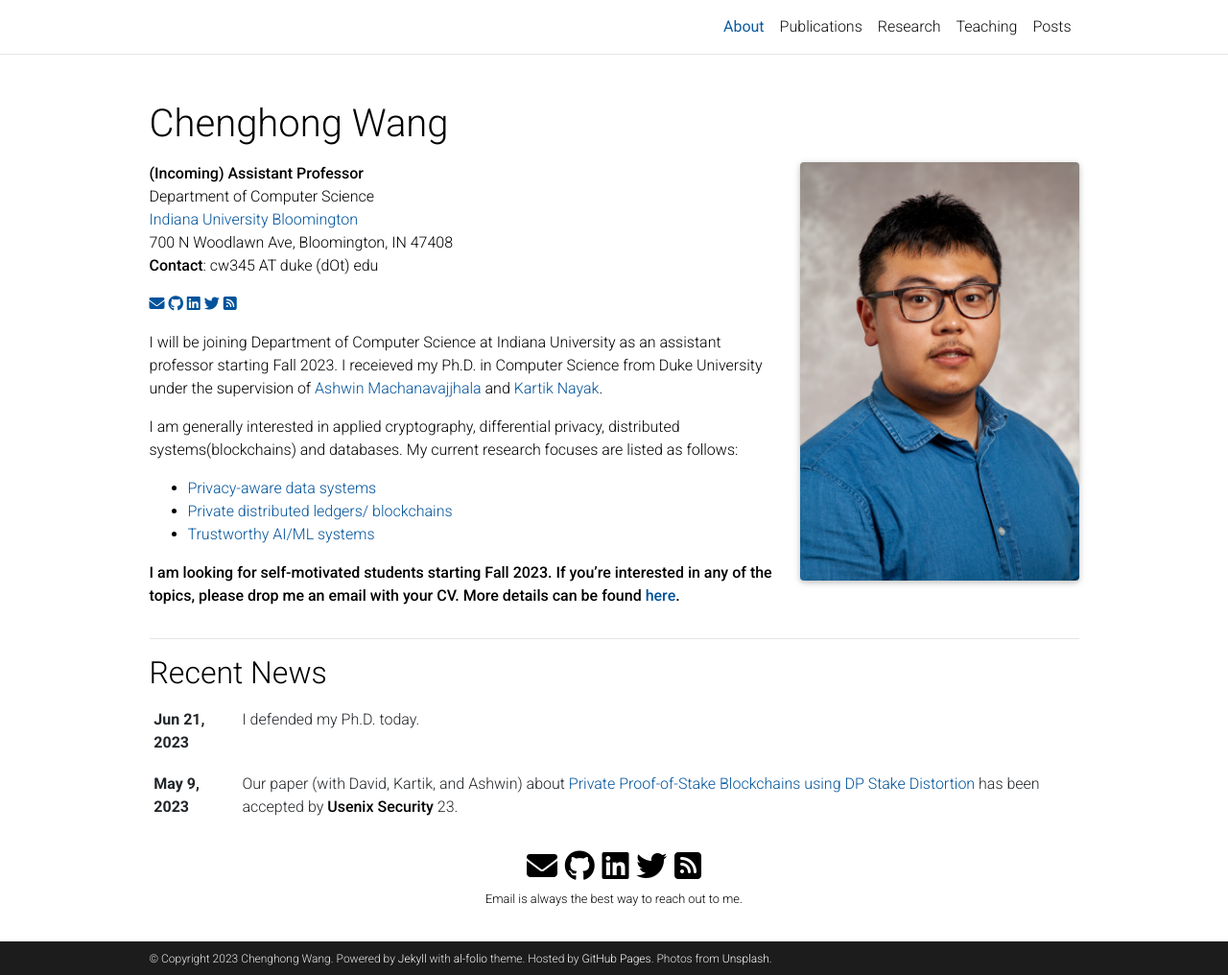
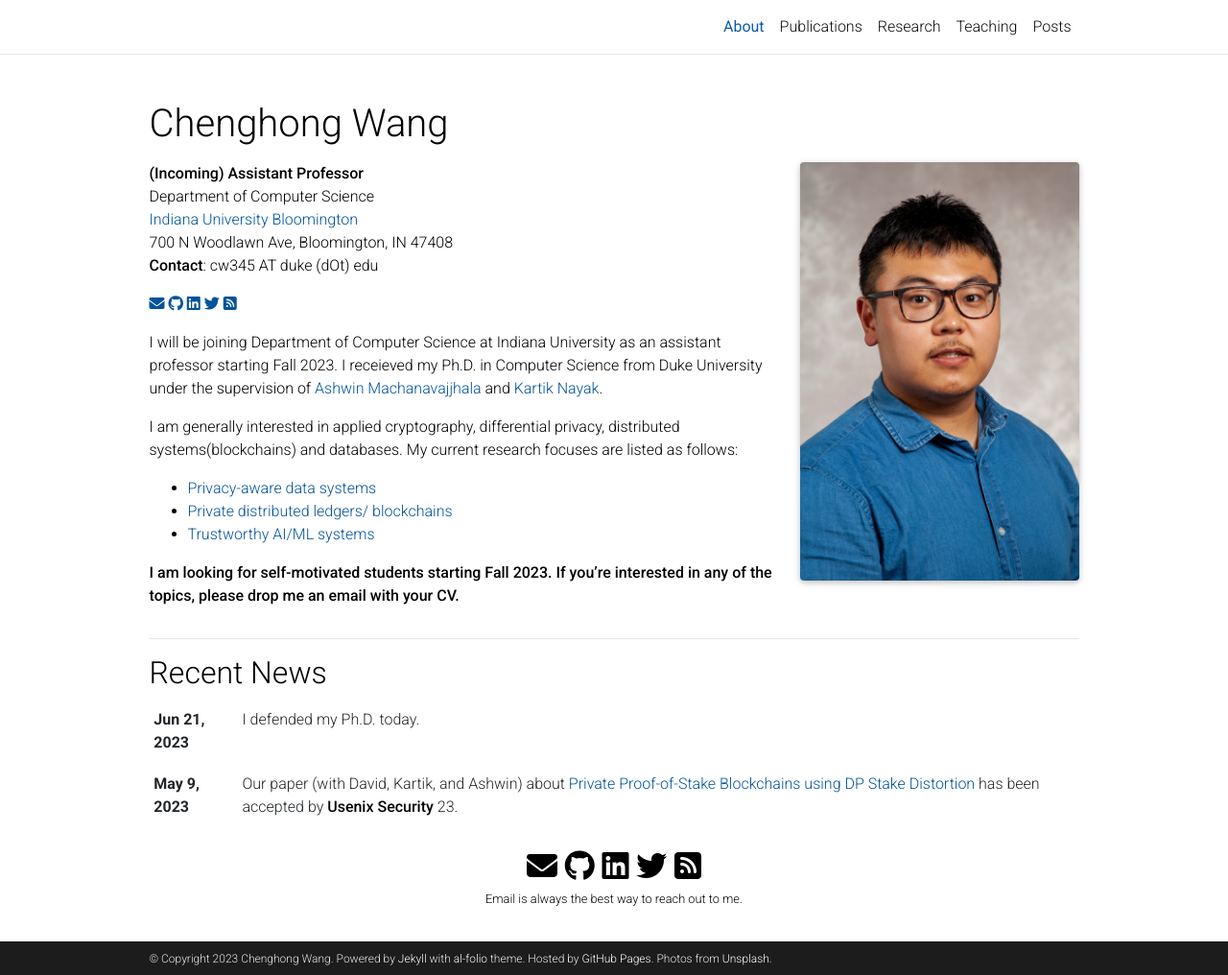
Before and after one commit to lovingmage/lovingmage.github.io, a Jekyll site: the page built from _pages/about.md, in a window 1280 px wide and 1016 px high. Shown: the whole window at 96% size. Built offline with Jekyll 4.4.1, drawn with Linux system fonts in a browser that asks for light colours; full-size pictures stand in for the smaller copies a plugin makes; comment, search, counter and statistics services are not loaded; a style sheet for code colours, icons or effects is not loaded.

Commit message:
Update about.md

```diff
--- a/_pages/about.md
+++ b/_pages/about.md
@@ -38,4 +38,4 @@ I am generally interested in applied cryptography, differential privacy, distrib
 - [Trustworthy AI/ML systems](/projects/#ai)
 
 
-**I am looking for self-motivated students starting Fall 2023. If you're interested in any of the topics, please drop me an email with your CV. More details can be found [here](#).**
+**I am looking for self-motivated students starting Fall 2023. If you're interested in any of the topics, please drop me an email with your CV.**
```
